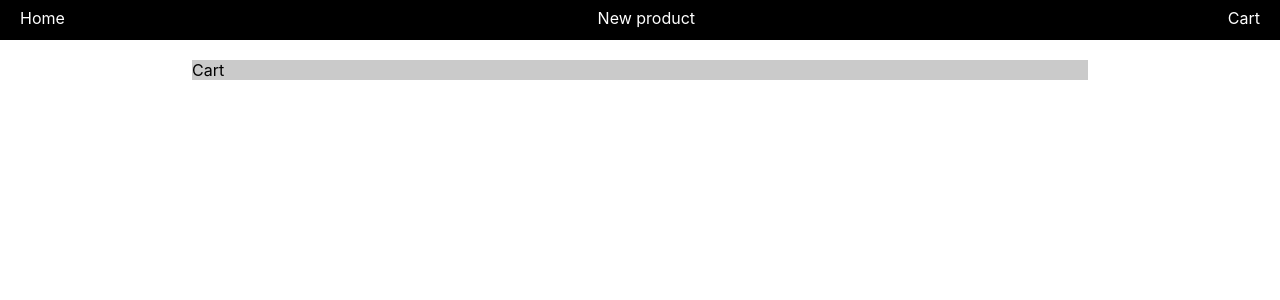
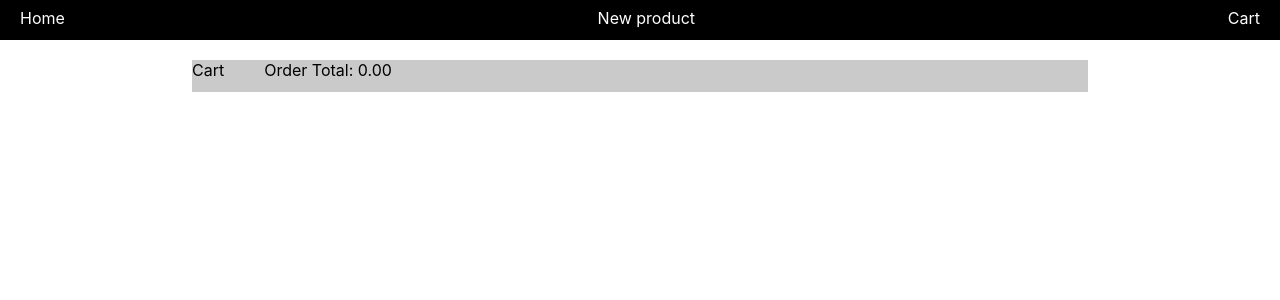
Before and after one commit to adrianobono/products-shop-app, a React (Create React App) app: page /cart in a window 1280 px wide. Shown: the top 300 px of the page. Built offline with nearby package versions, Linux system fonts and the light colour scheme.

Commit message:
feat(dev-004): sets for cart

```diff
--- a/src/components/ProductCard/ProductCard.tsx
+++ b/src/components/ProductCard/ProductCard.tsx
@@ -3,16 +3,21 @@ import { useState } from "react";
 import { ProductsDTO } from "../../types/dto";
 
 import styles from "./ProductCard.module.scss";
+import { useCartStore } from "../../store/CartStore";
 
 interface ProductsListProps {
   product: ProductsDTO;
 }
 
 export const ProductCard = ({ product }: ProductsListProps) => {
+  const { cart, addToCart, removeFromCart } = useCartStore();
   const [quantity, setQuantity] = useState(0);
 
   const handleSetQuantity = (value: number) => {
     let sum = quantity + value;
+
+    value === -1 && removeFromCart(product.id);
+    value === 1 && addToCart(product);
 
     sum >= 0 && setQuantity(sum);
   };
@@ -27,7 +32,7 @@ export const ProductCard = ({ product }: ProductsListProps) => {
         <Button disabled={quantity === 0} onClick={() => handleSetQuantity(-1)}>
           Remove
         </Button>
-        <span> - {quantity} + </span>
+        <span> {quantity} </span>
         <Button onClick={() => handleSetQuantity(1)}>Add to cart</Button>
       </span>
     </li>
--- a/src/pages/CartContainer/CartContainer.module.scss
+++ b/src/pages/CartContainer/CartContainer.module.scss
@@ -5,6 +5,16 @@
     background-color: rgb(202, 202, 202);
 }
 
+.cart-container__list {
+    display: flex;
+    flex-direction: column;
+}
+
+.cart-container__item {
+    width: 100%;
+    text-decoration: none;
+}
+
 @media only screen and (max-width: 480px) {
     .cart-container__wrapper {
         width: 90vw;
--- a/src/pages/CartContainer/CartContainer.tsx
+++ b/src/pages/CartContainer/CartContainer.tsx
@@ -1,7 +1,27 @@
+import { useCartStore } from "../../store/CartStore";
 import styles from "./CartContainer.module.scss";
 
 function CartContainer() {
-  return <div className={styles["cart-container__wrapper"]}>Cart</div>;
+  const { cart } = useCartStore();
+  let total = 0;
+  let list = [];
+  return (
+    <div className={styles["cart-container__wrapper"]}>
+      Cart
+      <ul className={styles["cart-container__list"]}>
+        {cart?.map((item) => {
+          total += item.value;
+          return (
+            <li className={styles["cart-container__item"]}>
+              <span>Product: {item.title}</span>
+              <span>Value: {item.value}</span>
+            </li>
+          );
+        })}
+      </ul>
+      Order Total: {total.toFixed(2)}
+    </div>
+  );
 }
 
 export default CartContainer;
--- a/src/store/CartStore.ts
+++ b/src/store/CartStore.ts
@@ -1,15 +1,34 @@
 import { create } from "zustand";
-import { ProductsDTO } from "../types/dto";
-
-const initialItems: ProductsDTO[] = [];
 
 type Item = {
-  id: string;
+  id: number;
   title: string;
   value: number;
   description: string;
   srcImage: string;
   altImage: string;
+  quantity?: number;
+  total?: number;
+};
+
+const addFilter = (cart: any, product: any) => {
+  const tempProduct = cart.find((item: any) => item.id === product.id);
+
+  if (tempProduct) {
+    const tempCart = cart.map((cartItem: Item) => {
+      if (cartItem.id === product.id) {
+        let newAmount: number = cartItem.value + product.value;
+
+        return { ...cartItem, ...{ value: newAmount } };
+      } else {
+        return cartItem;
+      }
+    });
+
+    return { ...cart, cart: tempCart };
+  } else {
+    return { ...cart, cart: [...cart, product] };
+  }
 };
 
 type CartStore = {
@@ -17,14 +36,14 @@ type CartStore = {
   cart: Item[];
   setProducts: (items: Item[]) => void;
   addToCart: (item: Item) => void;
-  removeFromCart: (id: string) => void;
+  removeFromCart: (id: number) => void;
 };
 
 export const useCartStore = create<CartStore>((set) => {
   return {
     cart: [],
     products: [],
-    addToCart: (item) => set((state) => ({ cart: [...state.cart, item] })),
+    addToCart: (item) => set((state) => addFilter(state.cart, item)),
     removeFromCart: (id) =>
       set((state) => ({ cart: state.cart.filter((item) => item.id !== id) })),
     setProducts: (products) => set(() => ({ products })),
--- a/src/types/dto/products.dto.ts
+++ b/src/types/dto/products.dto.ts
@@ -7,4 +7,6 @@ export class ProductsDTO {
   "description": string;
   "srcImage": string;
   "altImage": string;
+  "quantity"?: number;
+  "total"?: number;
 }
--- a/tsconfig.json
+++ b/tsconfig.json
@@ -1,6 +1,6 @@
 {
   "compilerOptions": {
-    "target": "es5",
+    "target": "es2015",
     "lib": [
       "dom",
       "dom.iterable",
```
